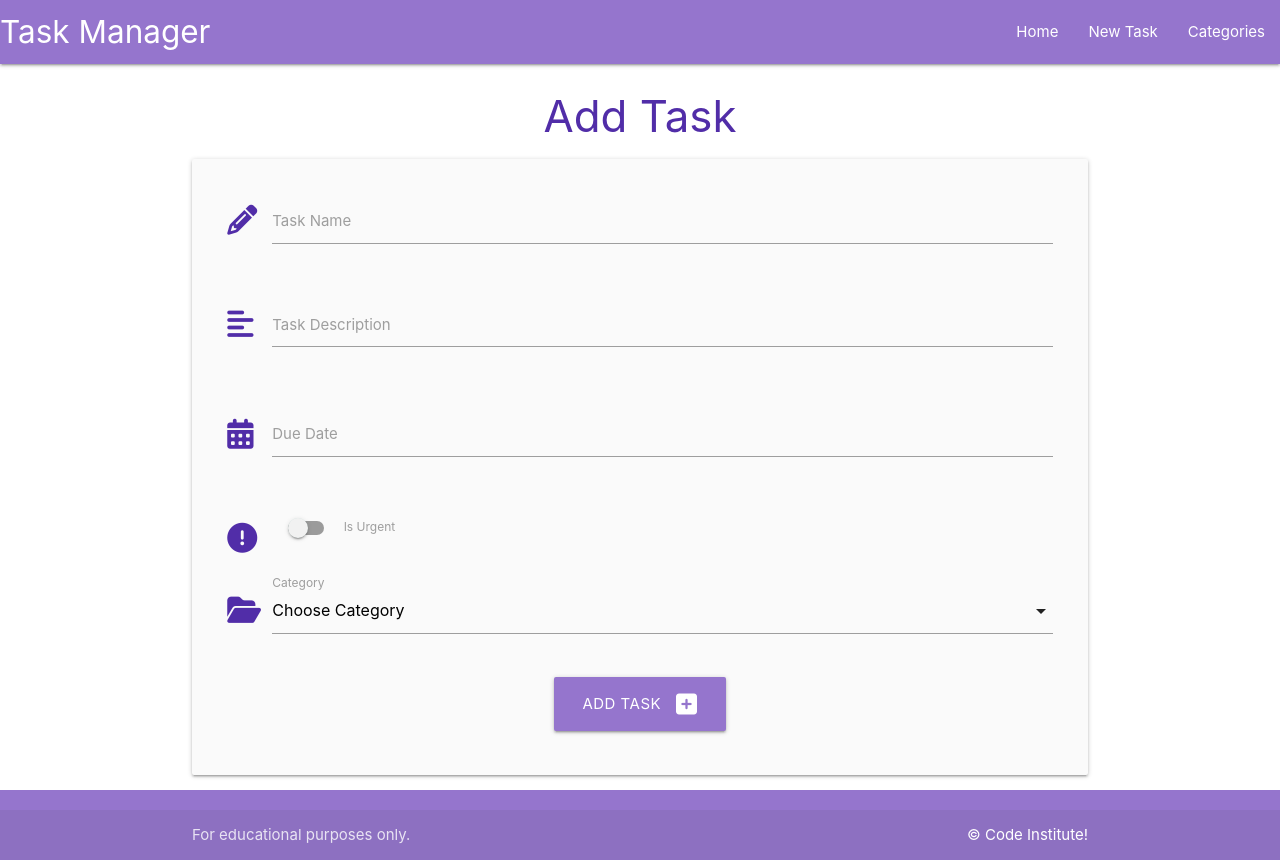
After one commit to ScottE13/task-manager, a Flask app: page /add_task in a window 1280 px wide. The commit adds this page. Run offline with Flask 3, Linux system fonts and the light colour scheme; data that the repository does not hold is empty.

Commit message:
Adding Tasks

```diff
--- a/taskmanager/routes.py
+++ b/taskmanager/routes.py
@@ -40,3 +40,20 @@ def delete_category(category_id):
     db.session.delete(category)
     db.session.commit()
     return redirect(url_for("categories"))
+
+
+@app.route("/add_task", methods=["GET", "POST"])
+def add_task():
+    categories = list(Category.query.order_by(Category.category_name).all())
+    if request.method == "POST":
+        task = Task(
+            task_name=request.form.get("task_name"),
+            task_description=request.form.get("task_description"),
+            is_urgent=bool(True if request.form.get("is_urgent") else False),
+            due_date=request.form.get("due_date"),
+            category_id=request.form.get("category_id")
+        )
+        db.session.add(task)
+        db.session.commit()
+        return redirect(url_for("home"))
+    return render_template("add_task.html", categories=categories)
--- a/taskmanager/static/js/script.js
+++ b/taskmanager/static/js/script.js
@@ -2,4 +2,15 @@ document.addEventListener('DOMContentLoaded', function () {
     // sidenav initialization
     let sidenav = document.querySelectorAll('.sidenav');
     M.Sidenav.init(sidenav);
+
+    // datepicker initialization
+    let datepicker = document.querySelectorAll('.datepicker');
+    M.Datepicker.init(datepicker, {
+        format:"dd mmmm, yyyy",
+        i18n: {done: "Select"}
+    });
+
+    // select initialization
+    let selects = document.querySelectorAll('select');
+    M.FormSelect.init(selects);
 });
--- /dev/null
+++ b/taskmanager/templates/add_task.html
@@ -0,0 +1,67 @@
+{% extends "base.html" %} {% block content %}
+<h3 class="deep-purple-text text-darken-2 center-align">Add Task</h3>
+
+<div class="row card-panel grey lighten-5">
+  <form class="col s12" method="POST" action="{{ url_for('add_task') }}">
+    <!-- task_name -->
+    <div class="row">
+      <div class="input-field col s12">
+        <i class="fas fa-pencil-alt prefix deep-purple-text text-darken-2"></i>
+        <input id="task_name" name="task_name" minlength="5" maxlenght="50" type="text" class="validate" required/>
+        <label for="task_name">Task Name</label>
+      </div>
+    </div>
+    <!-- task_description -->
+    <div class="row">
+        <div class="input-field col s12">
+            <i class="fas fa-align-left prefix deep-purple-text text-darken-2"></i>
+            <textarea id="task_description" name="task_description" minlength="5" maxlenght="200" type="text" class="materialize-textarea validate" required></textarea>
+            <label for="task_description">Task Description</label>
+        </div>
+    </div>
+    <!-- due_date -->
+    <div class="row">
+        <div class="input-field col s12">
+            <i class="fas fa-calendar-alt prefix deep-purple-text text-darken-2"></i>
+            <input id="due_date" name="due_date" type="text" class="datepicker validate" required />
+            <label for="due_date">Due Date</label>
+        </div>
+    </div>
+    <!-- is_urgent -->
+    <div class="row">
+        <div class="input-field col s12">
+            <div class="switch">
+                <i class="fas fa-exclamation-circle prefix deep-purple-text text-darken-2"></i>
+                <label for="is_urgent">
+                    <input id="is_urgent" name="is_urgent" type="checkbox">
+                    <span class="lever"></span>
+                    Is Urgent
+                </label>
+            </div>
+        </div>
+    </div>
+    <!-- category_id -->
+    <div class="row">
+        <div class="input-field col s12">
+            <i class="fas fa-folder-open prefix deep-purple-text text-darken-2"></i>
+            <select name="category_id" id="category_id" class="validate" required>
+                <option value="" disabled selected>Choose Category</option>
+                {% for category in categories %}
+                    <option value="{{ category.id }}">{{ category.category_name }}</option>
+                {% endfor %}
+            </select>
+            <label for="category_id">Category</label>
+        </div>
+    </div>
+    <!-- submit button -->
+    <div class="row">
+        <div class="col s12 center-align">
+            <button type="submit" class="btn-large deep-purple lighten-2">
+                Add Task <i class="fas fa-plus-square right"></i>
+            </button>
+        </div>
+    </div>
+  </form>
+</div>
+
+{% endblock %}
--- a/taskmanager/templates/base.html
+++ b/taskmanager/templates/base.html
@@ -25,6 +25,7 @@
   </head>
   <body>
     <header>
+        <!-- Top Navbar -->
       <nav class="deep-purple lighten-2">
         <div class="nav-wrapper">
           <a href="{{ url_for('home') }}" class="brand-logo">Task Manager</a>
@@ -33,15 +34,16 @@
           ></a>
           <ul class="right hide-on-med-and-down">
             <li><a href="{{ url_for('home') }}">Home</a></li>
-            <li><a href="">New Task</a></li>
+            <li><a href="{{ url_for('add_task') }}">New Task</a></li>
             <li><a href="{{ url_for('categories') }}">Categories</a></li>
           </ul>
         </div>
       </nav>
 
+      <!-- Mobile Sidenav -->
       <ul class="sidenav" id="mobile-demo">
         <li><a href="{{ url_for('home') }}">Home</a></li>
-        <li><a href="">New Task</a></li>
+        <li><a href="{{ url_for('add_task') }}">New Task</a></li>
         <li><a href="{{ url_for('categories') }}">Categories</a></li>
       </ul>
     </header>
--- a/taskmanager/templates/categories.html
+++ b/taskmanager/templates/categories.html
@@ -3,10 +3,7 @@
 
 <div class="row">
   <div class="col s12 center-align">
-    <a
-      href="{{ url_for('add_category') }}"
-      class="btn-large deep-purple lighten-2"
-    >
+    <a href="{{ url_for('add_category') }}" class="btn-large deep-purple lighten-2">
       Add Category <i class="fas fa-plus-square right"></i>
     </a>
   </div>
```
Also changed, not shown: taskmanager/templates/tasks.html (+8 -0 lines).
